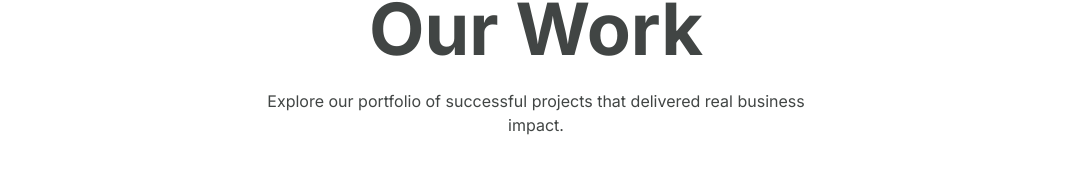
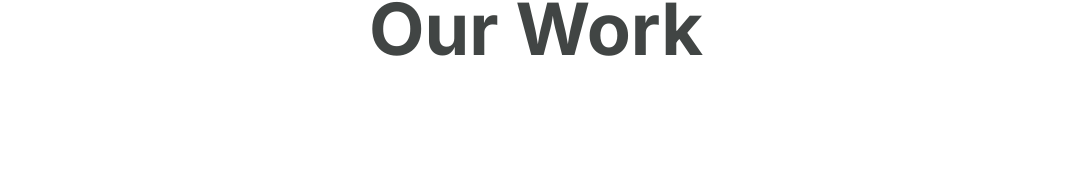
Before and after one commit to twocoderz/twocoderz.team, a React (Vite) app: page /work in a window 1280 px wide. Shown: the part 159-346 px from the top of the page, without its empty margins (104-1175 px from the left). Built offline with nearby package versions, Linux system fonts and the light colour scheme.

Commit message:
start coding work page

```diff
--- a/src/pages/work/WorkPage.tsx
+++ b/src/pages/work/WorkPage.tsx
@@ -8,7 +8,6 @@ export default function WorkPage() {
     <Layout>
       <HeroSection
         title="Our Work"
-        subtitle="Explore our portfolio of successful projects that delivered real business impact."
         alignment="center"
         spH1ClassName="max-w-2xl"
       />
@@ -16,8 +15,8 @@ export default function WorkPage() {
         projects={portfolioData}
         title="Featured Projects"
       />
-      {/* TODO: Add filtering/search */}
-      {/* TODO: Add pagination or load more */}
+      {/* Add filtering/search */}
+      {/* Add pagination or load more */}
     </Layout>
   );
 }
```
